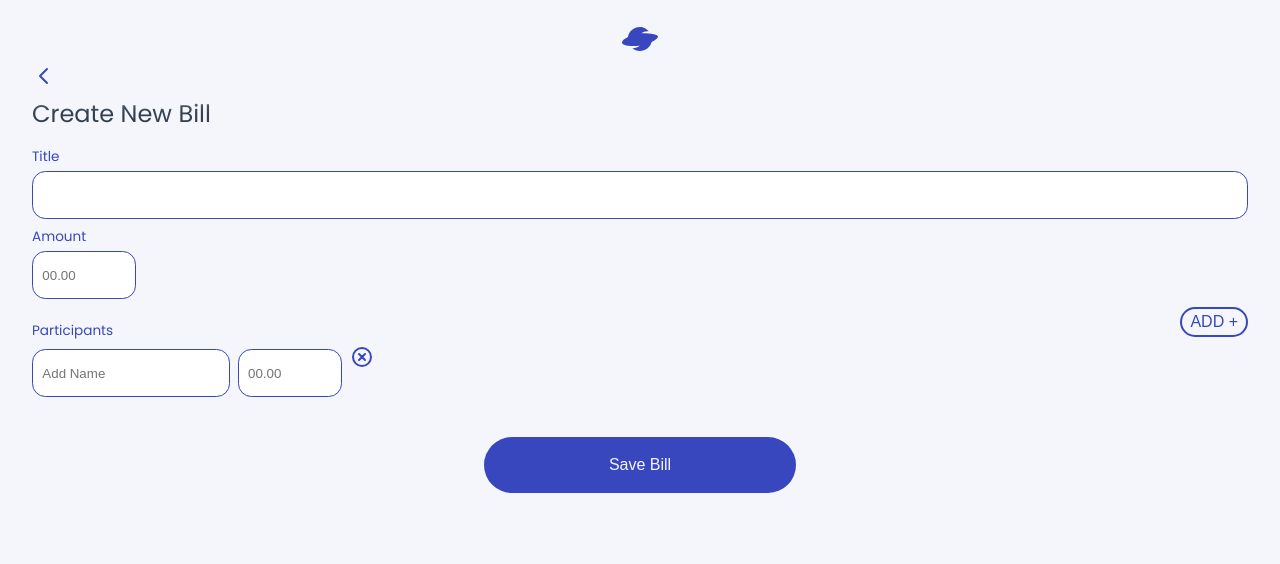
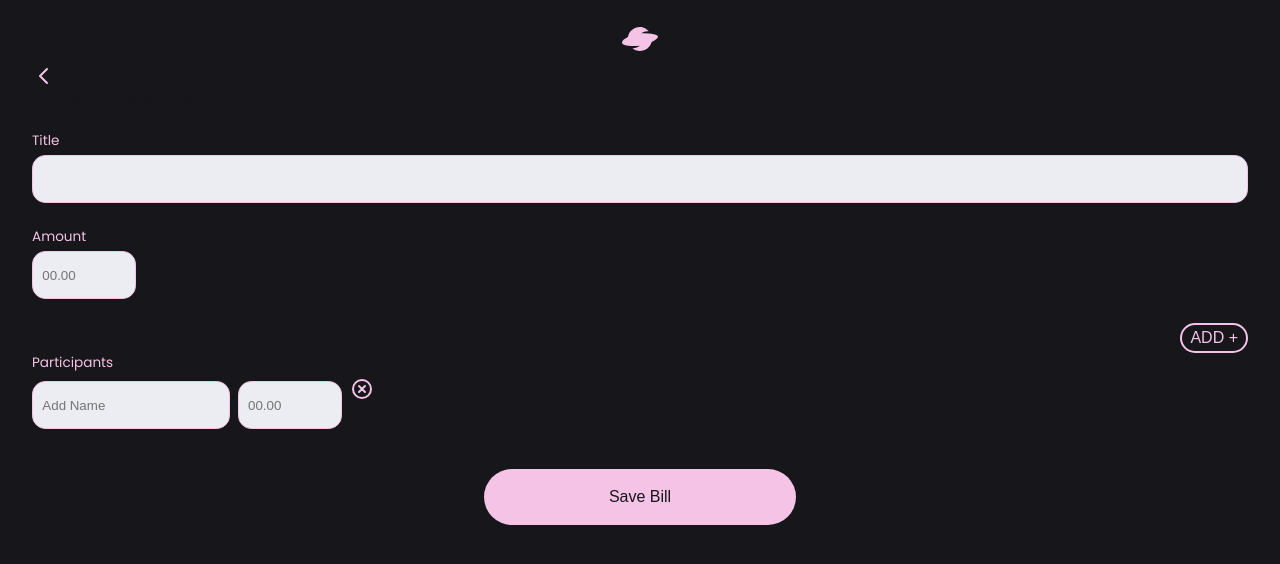
Before and after one commit to d-opri/Kroko-Capstone, a Next.js app: page /create in a window 1280 px wide. Shown: the top 564 px of the page. Built offline with nearby package versions, Linux system fonts and the light colour scheme.

Commit message:
add balance, add styling

```diff
--- a/components/Button.js
+++ b/components/Button.js
@@ -6,7 +6,7 @@ export default function Button({ onClick, children }) {
   return <StyledButton onClick={onClick}>{children}</StyledButton>;
 }
 
-export { GhostButton, GhostLinkButton, LinkButton };
+export { GhostButton, GhostLinkButton, LinkButton, StyledButton };
 
 const StyledButton = styled.button`
   width: 19.5rem;
@@ -14,7 +14,7 @@ const StyledButton = styled.button`
   border-radius: 2em;
   border: none;
   padding: 0.75rem 1rem;
-  margin-top: 2rem;
+  margin-top: 1rem;
   display: flex;
   justify-content: center;
   align-self: center;
@@ -24,7 +24,7 @@ const StyledButton = styled.button`
   font-size: var(--fs-caption);
 
   &:hover {
-    background-color: rgba(45, 57, 151, 1);
+    background-color: rgba(233, 150, 209, 1);
     font-weight: 600;
   }
 `;
@@ -57,7 +57,7 @@ const LinkButton = styled(Link)`
   font-size: var(--fs-caption);
 
   &:hover {
-    background-color: rgba(45, 57, 151, 1);
+    background-color: rgba(233, 150, 209, 1);
     font-weight: 600;
   }
 `;
--- a/components/Fonts.js
+++ b/components/Fonts.js
@@ -4,24 +4,24 @@ import Link from "next/link";
 const StyledHeading = styled.h1`
   font-size: var(--fs-title);
   font-weight: 500;
-  color: var(--txt-primary);
+  color: ${(props) => props.color || "var(--txt-primary)"};
 `;
 
 const StyledSubHeading = styled.h2`
   font-size: var(--fs-title);
   font-weight: 400;
-  color: var(--txt-primary);
+  color: ${(props) => props.color || "var(--clr-primary)"};
 `;
 
 const StyledSubtitle = styled.h3`
   font-size: var(--fs-subtitle);
-  font-weight: 500;
-  color: var(--txt-primary);
+  font-weight: 400;
+  color: ${(props) => props.color || "var(--txt-primary)"};
 `;
 
 const StyledCaption = styled.p`
   font-size: var(--fs-caption);
-  font-weight: 500;
+  font-weight: 300;
   color: ${(props) => props.color || "var(--txt-primary)"};
 `;
 
@@ -29,6 +29,7 @@ const StyledLink = styled(Link)`
   font-size: var(--fs-link);
   color: var(--txt-link);
   text-decoration: none;
+  font-weight: 300;
 
   &:hover {
     font-weight: 500;
--- a/components/Form.js
+++ b/components/Form.js
@@ -53,10 +53,7 @@ export default function BillForm({ onSubmit, bill, isEditPage }) {
       return {
         name: participant.name,
         paid: participant.paid,
-        balance:
-          balance > 0
-            ? ` owes ${balance} $`
-            : ` is owed ${(-balance).toFixed(2)} $`,
+        balance: Number(balance),
       };
     });
 
@@ -101,7 +98,6 @@ export default function BillForm({ onSubmit, bill, isEditPage }) {
           required
         />
       </InputWrapper>
-
       <AddButton type='button' onClick={handleAddParticipant}>
         ADD +
       </AddButton>
@@ -150,6 +146,7 @@ export default function BillForm({ onSubmit, bill, isEditPage }) {
           </ListItem>
         ))}
       </InputWrapper>
+
       <Button type='submit'>{isEditPage ? "Save Changes" : "Save Bill"}</Button>
     </Wrapper>
   );
@@ -158,7 +155,7 @@ export default function BillForm({ onSubmit, bill, isEditPage }) {
 const Wrapper = styled.form`
   display: flex;
   flex-direction: column;
-  gap: 0.5rem;
+  gap: 1.5rem;
 `;
 
 const InputWrapper = styled.label`
@@ -170,12 +167,13 @@ const InputWrapper = styled.label`
 const Input = styled.input`
   width: ${(props) => (props.default ? "100%" : "6.5rem")};
   height: 3rem;
-  font-size: ${StyledCaption};
   border-radius: 1em;
+  background-color: rgba(235, 237, 242, 1);
   border: 1px solid var(--clr-accent);
   padding: 1em 0.7em;
   &:focus {
-    border: 1.1px solid var(--clr-accent);
+    outline: none;
+    box-shadow: 0 0 0 1.7px var(--clr-accent);
   }
 `;
 
@@ -188,7 +186,7 @@ const AddButton = styled.button`
   border: 2px solid var(--clr-accent);
   width: fit-content;
   font-size: var(--txt-label);
-  font-weight: 500;
+  font-weight: 300;
   color: var(--clr-accent);
   height: fit-content;
   margin-bottom: -1.5rem;
--- a/components/Layout.js
+++ b/components/Layout.js
@@ -20,7 +20,7 @@ export default Layout;
 const StyledLayout = styled.main`
   display: flex;
   flex-direction: column;
-  margin: 6rem 2rem;
+  margin: 5rem 2rem;
   gap: 1rem;
 `;
 
@@ -34,5 +34,4 @@ const StyledBanner = styled.h1`
   position: fixed;
   top: 0;
   left: 0;
-  box-shadow: 0 1rem 1rem var(--clr-primary);
 `;
--- a/styles.js
+++ b/styles.js
@@ -9,14 +9,14 @@ export default createGlobalStyle`
     --fs-label: .85rem;
 
 
-    --clr-primary: rgba(244, 246, 252, 1);
-    --clr-secondary: rgba(255, 255, 255, 1);
-    --clr-accent: rgba(56, 71, 189, 1);
+    --clr-primary: rgba(23, 22, 27, 1);
+    --clr-secondary: rgba(31, 31, 35, 1);
+    --clr-accent: rgba(244, 195, 230, 1);
 
 
-    --txt-primary: rgba(51, 64, 79, 1);
+    --txt-primary: rgba(244, 246, 252, 1);
     --txt-secondary: rgba(51, 64, 79, 1);
-    --txt-link: rgba(56, 71, 189, 1);
+    --txt-link: rgba(194, 222, 246, 1);
     --negative-balance: rgba(235, 93, 86, 1);
     --positive-balance: rgba(75, 212, 175, 1);
 
@@ -38,5 +38,6 @@ export default createGlobalStyle`
     background-color: var(--clr-primary);
     font-size: 1rem;
 
+
   }
 `;
```
Also changed, not shown: components/BillDetails.js (+11 -9 lines), pages/bills/[id]/index.js (+19 -8 lines), pages/index.js (+35 -4 lines).
